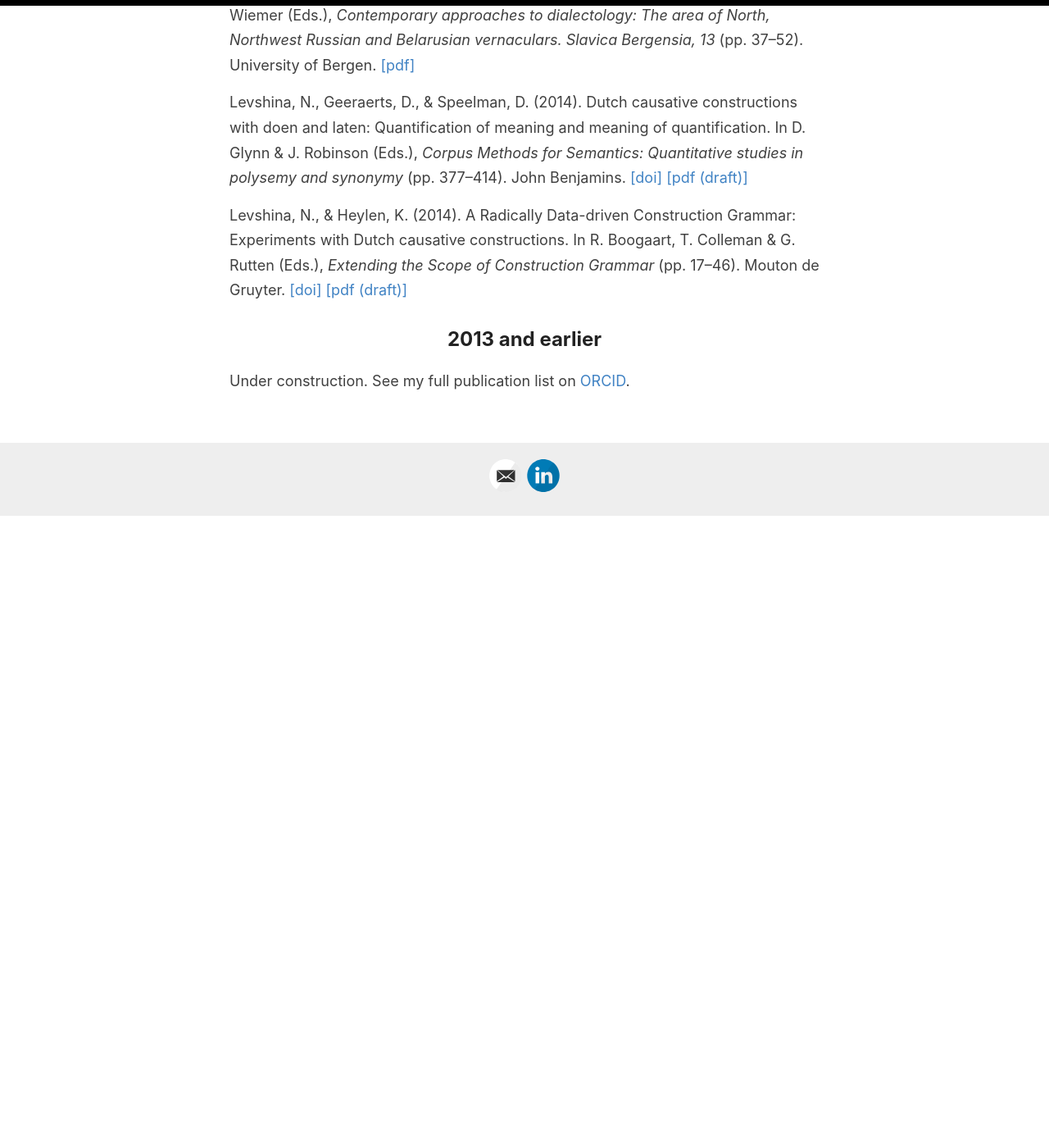
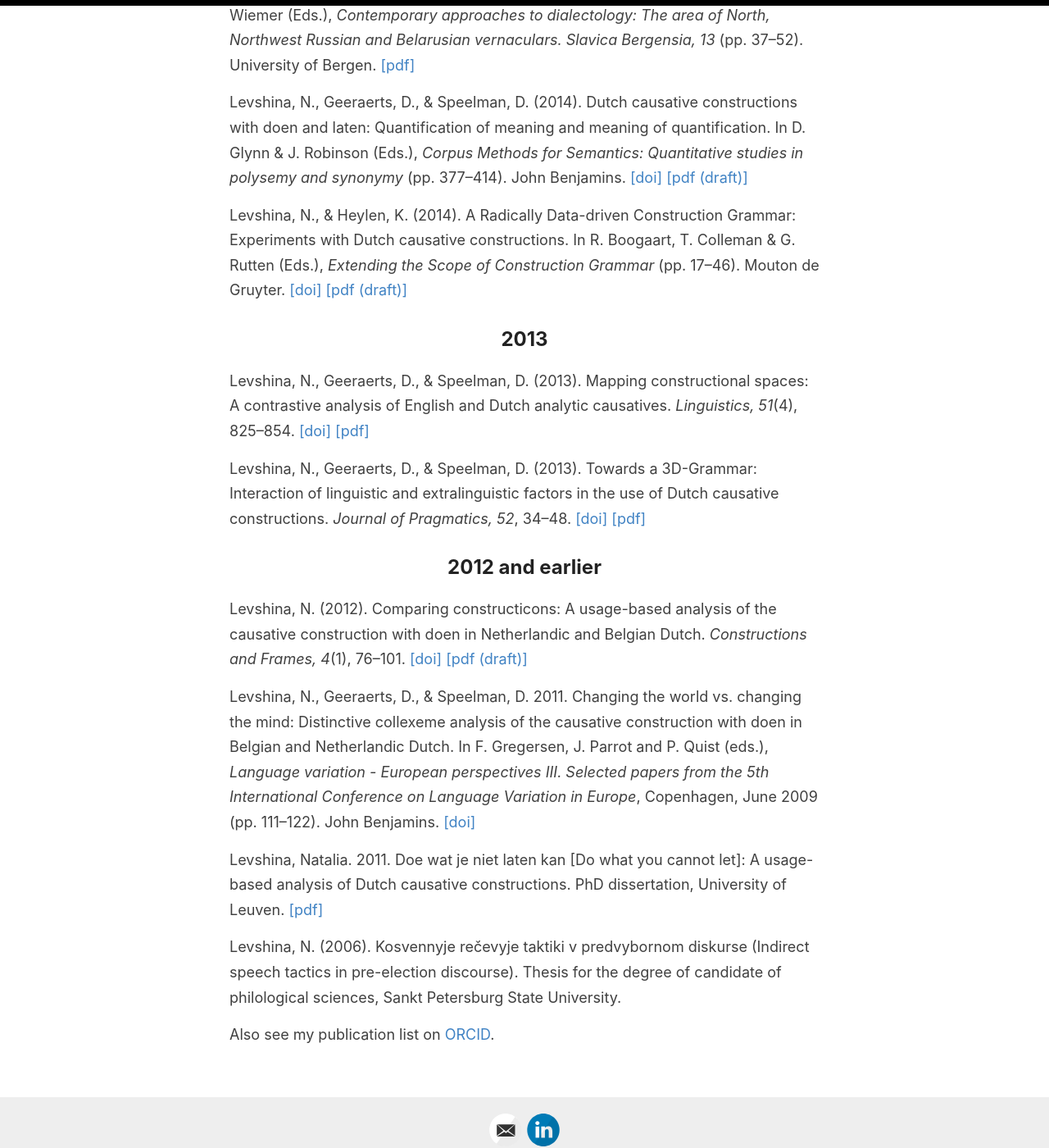
Before and after one commit to levshina/levshina.github.io, a Jekyll site: the page built from _pages/publications.md, in a window 1280 px wide and 1400 px high, scrolled down 6905 px. Shown: the whole window at 82% size. Built offline with Jekyll 4.4.1, drawn with Linux system fonts in a browser that asks for light colours; before the commit the page ends 7535 px from its top, so only the background shows below that.

Commit message:
Update publications.md

```diff
--- a/_pages/publications.md
+++ b/_pages/publications.md
@@ -154,6 +154,20 @@ Levshina, N., Geeraerts, D., & Speelman, D. (2014). Dutch causative construction
 
 Levshina, N., & Heylen, K. (2014). A Radically Data-driven Construction Grammar: Experiments with Dutch causative constructions. In R. Boogaart, T. Colleman & G. Rutten (Eds.), <i>Extending the Scope of Construction Grammar</i> (pp. 17–46). Mouton de Gruyter.  <a target="_blank" href = "https://doi.org/10.1515/9783110366273.17">[doi]</a> <a target="_blank" href ="/docs/LevshinaHeylen2014_radically.pdf"> [pdf (draft)] </a>
 
-## 2013 and earlier
+## 2013
 
-Under construction. See my full publication list on <a href="https://orcid.org/0000-0002-3669-8784" target="_blank">ORCID</a>.
+Levshina, N., Geeraerts, D., & Speelman, D. (2013). Mapping constructional spaces: A contrastive analysis of English and Dutch analytic causatives. <i>Linguistics, 51</i>(4), 825–854.  <a target="_blank" href = "https://doi.org/10.1515/ling-2013-0028">[doi]</a> <a target="_blank" href ="/docs/LevshinaEtAl2013_Linguistics.pdf"> [pdf] </a>
+
+Levshina, N., Geeraerts, D., & Speelman, D. (2013). Towards a 3D-Grammar: Interaction of linguistic and extralinguistic factors in the use of Dutch causative constructions. <i>Journal of Pragmatics, 52</i>, 34–48. <a target="_blank" href = "https://doi.org/10.1016/j.pragma.2012.12.013">[doi]</a> <a target="_blank" href ="/docs/LevshinaEtAl2013_3DGrammar.pdf"> [pdf] </a>
+
+## 2012 and earlier
+
+Levshina, N. (2012). Comparing constructicons: A usage-based analysis of the causative construction with doen in Netherlandic and Belgian Dutch. <i>Constructions and Frames, 4</i>(1), 76–101. <a target="_blank" href = "https://doi.org/10.1075/cf.4.1.04lev">[doi]</a> <a target="_blank" href ="/docs/Levshina2012_Constructicons.pdf"> [pdf (draft)] </a>
+
+Levshina, N., Geeraerts, D., & Speelman, D. 2011. Changing the world vs. changing the mind: Distinctive collexeme analysis of the causative construction with doen in Belgian and Netherlandic Dutch. In F. Gregersen, J. Parrot and P. Quist (eds.), <i>Language variation - European perspectives III. Selected papers from the 5th International Conference on Language Variation in Europe</i>, Copenhagen, June 2009 (pp. 111–122). John Benjamins.  <a target="_blank" href = "https://doi.org/10.1075/silv.7.09lev">[doi]</a>
+
+Levshina, Natalia. 2011. Doe wat je niet laten kan [Do what you cannot let]: A usage-based analysis of Dutch causative constructions. PhD dissertation, University of Leuven. <a target="_blank" href ="/docs/Levshina2011_PhD.pdf"> [pdf] </a>
+
+Levshina, N. (2006). Kosvennyje rečevyje taktiki v predvybornom diskurse (Indirect speech tactics in pre-election discourse). Thesis for the degree of candidate of philological sciences, Sankt Petersburg State University.
+
+Also see my publication list on <a href="https://orcid.org/0000-0002-3669-8784" target="_blank">ORCID</a>.
```
